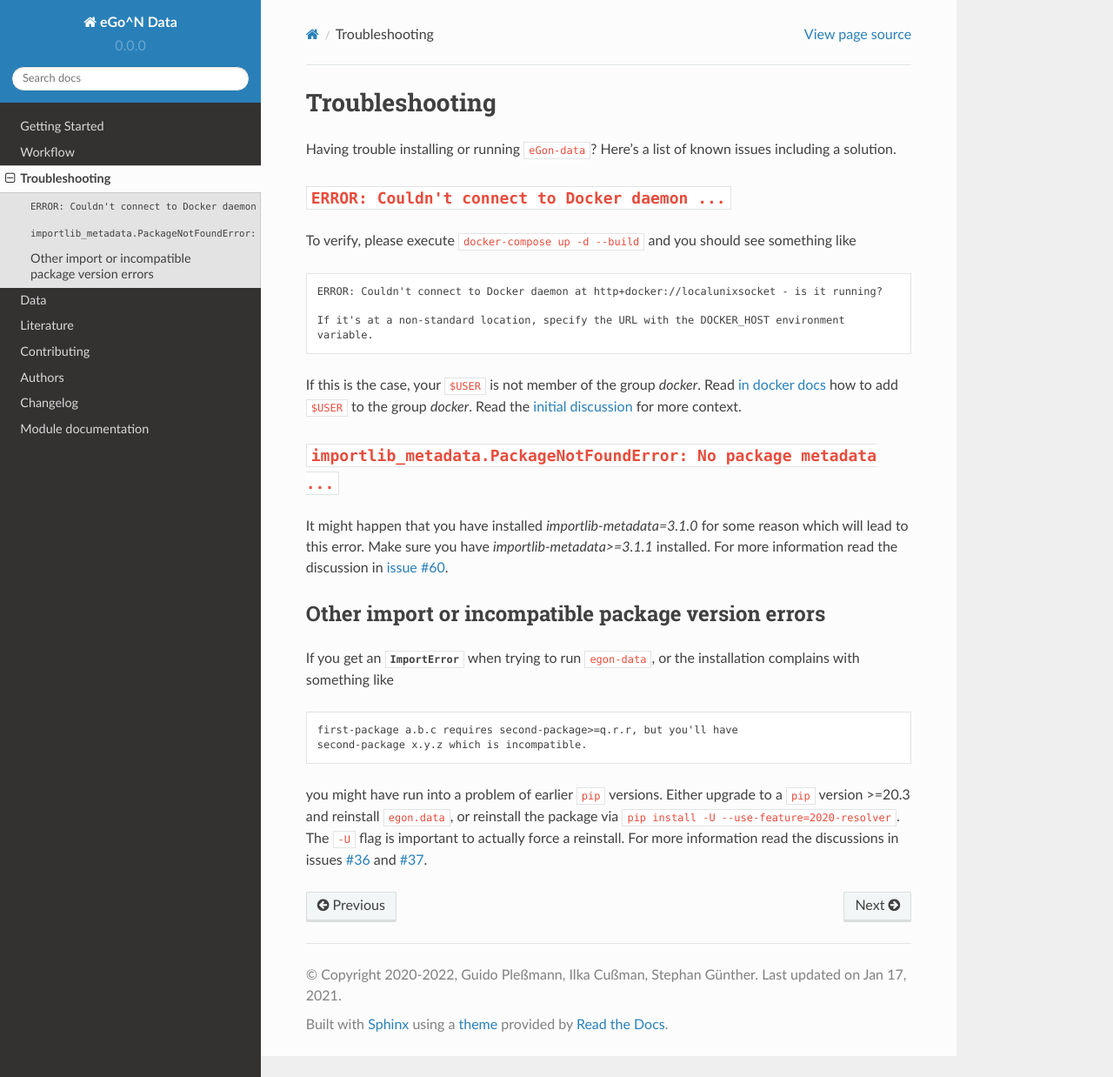
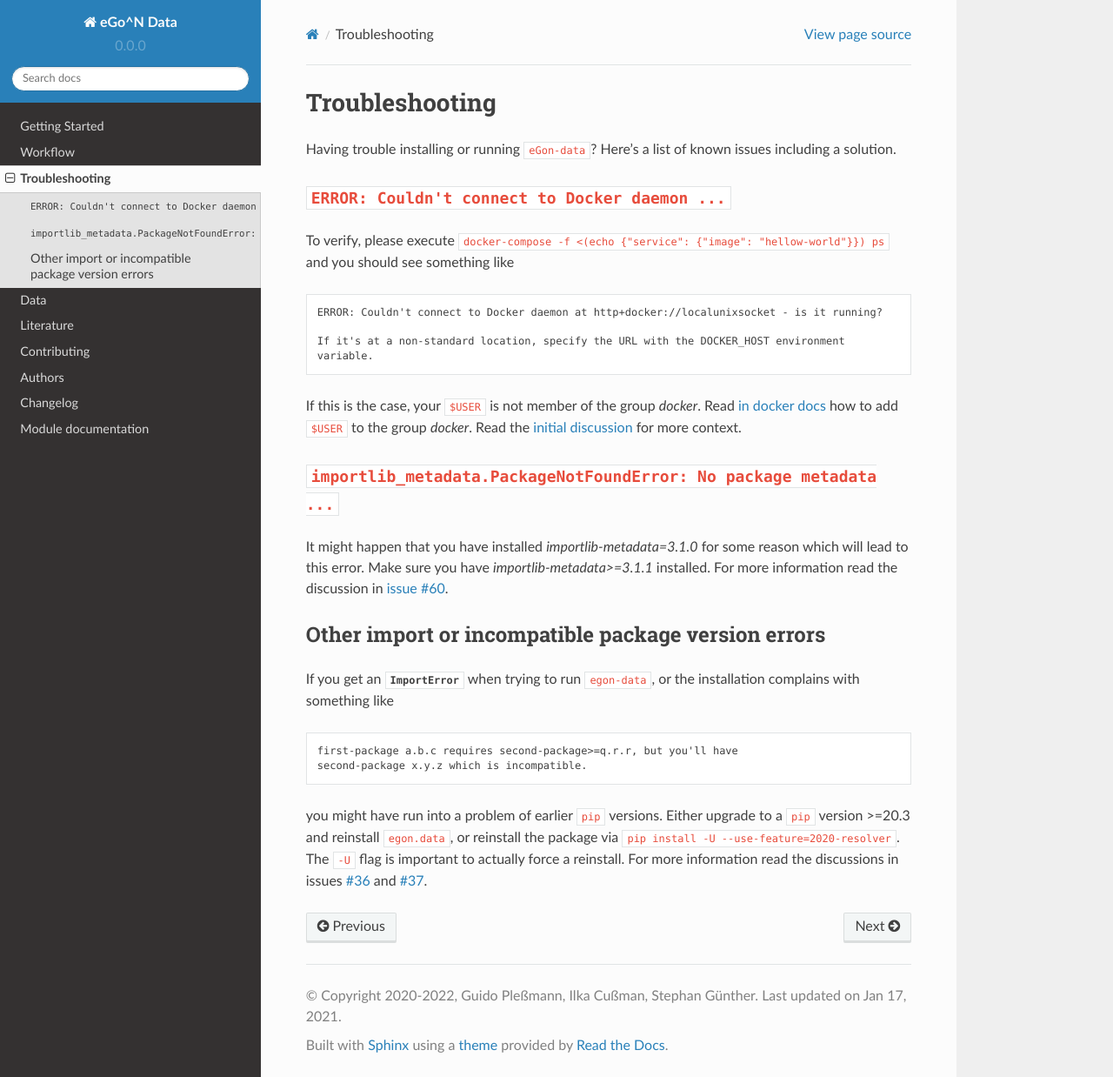
Before and after one commit to openego/eGon-data, a Sphinx documentation site: the page built from docs/troubleshooting.rst, in a window 1280 px wide and 1238 px high. Shown: the whole window at 87% size. Built offline with Sphinx 7.4.7 and the Read the Docs theme 2.0.0, drawn with Linux system fonts in a browser that asks for light colours.

Commit message:
Change the error checking `docker-compose` command
The proposed command only works in a directory containing a
"docker-compose.yaml" (or .yml) file. The new one supplies the file
inline, so it works everywhere. Also, using the `ps` subcommand instead
of `up -d --build` means less confusing command line switches and in
case of success, the subcommand essentially does nothing, so it's done
faster and it has less, potentially confusing, output.

```diff
--- a/docs/troubleshooting.rst
+++ b/docs/troubleshooting.rst
@@ -8,8 +8,9 @@
 ``ERROR: Couldn't connect to Docker daemon ...``
 ------------------------------------------------
 
-To verify, please execute :code:`docker-compose up -d --build` and you should see
-something like
+To verify, please execute :code:`docker-compose -f <(echo {"service":
+{"image": "hellow-world"}}) ps` and you should see something like
+
 
 .. code-block:: none
 
```
